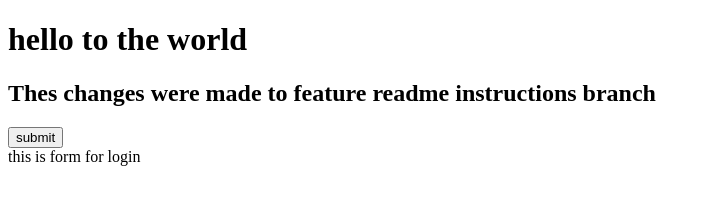
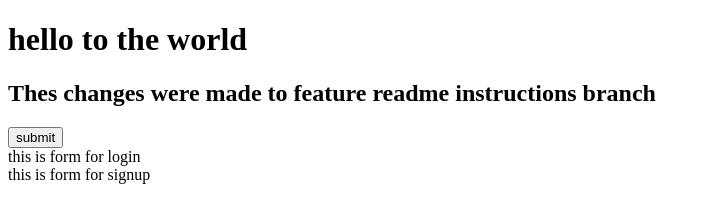
Before and after one commit to umermuazzam-12345/demo2, a plain HTML site: page index.html in a window 1280 px wide. Shown: the whole page, without its empty margins (0-710 px from the left). Drawn offline with Linux system fonts and the light colour scheme.

Commit message:
Update index.html

```diff
--- a/index.html
+++ b/index.html
@@ -10,5 +10,6 @@
     <h2>Thes changes were made to feature readme instructions branch</h2>
     <button>submit</button>
     <form>this is form for login</form>
+    <form>this is form for signup</form>
   </body>
 </html>
```
